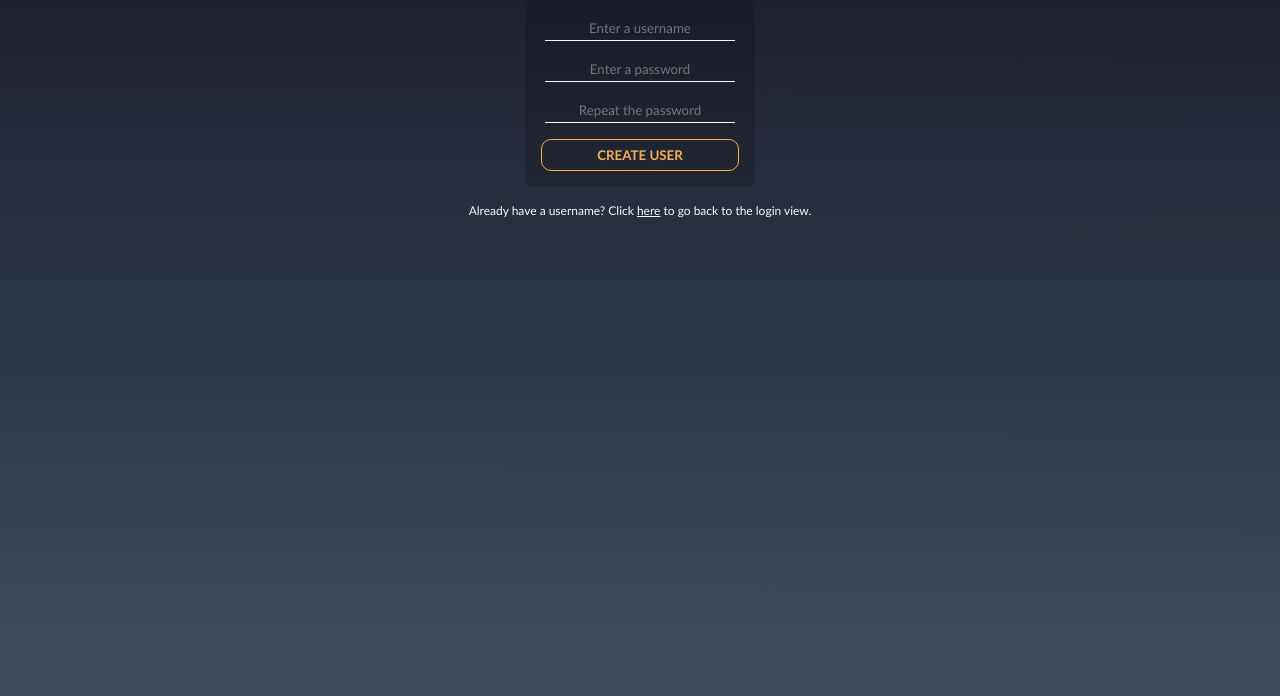
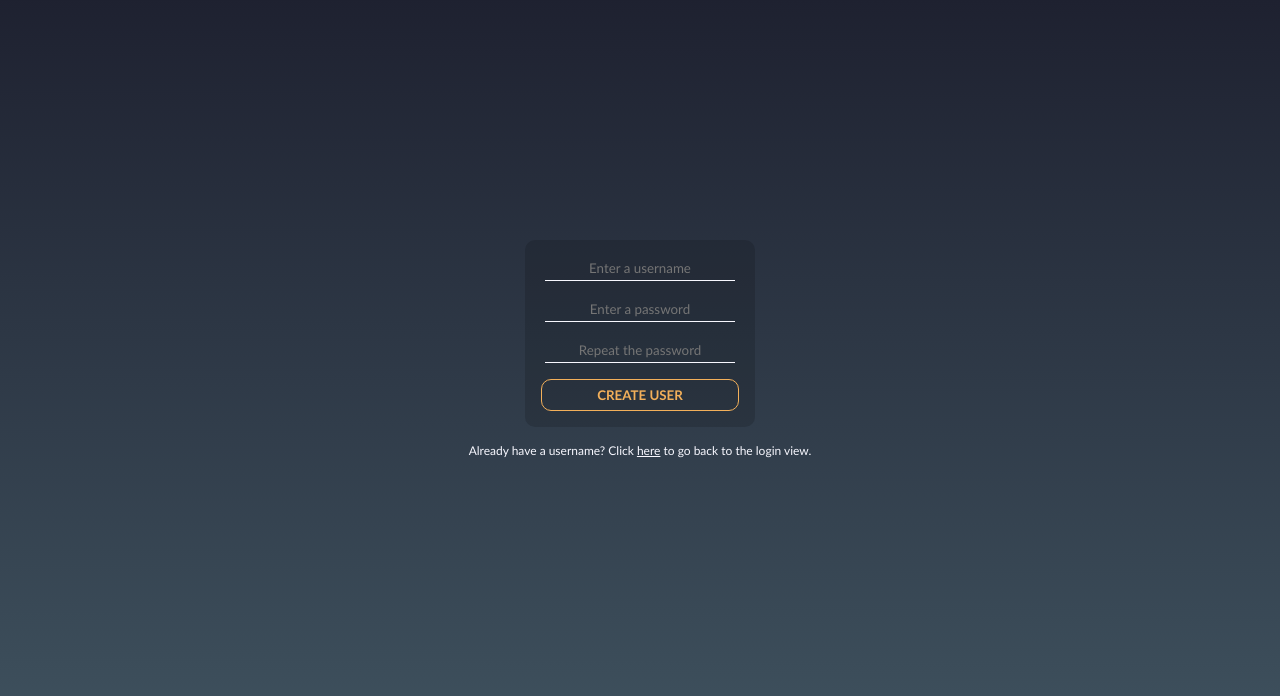
Before and after one commit to VicentBotellaFerragud/Chatroom-Application, a Django app: page /register/ in a window 1280 px wide. Shown: the part 55-751 px from the top of the page. Run offline with Django 4.2, Linux system fonts and the light colour scheme.

Commit message:
Update style.css

```diff
--- a/django_chatroom_application/static/css/style.css
+++ b/django_chatroom_application/static/css/style.css
@@ -57,7 +57,7 @@ nav h1 span {
     margin-left: .25rem;
 }
 
-.dynamic-content-cotainer {
+.dynamic-content-container {
    height: calc(100vh - 135px);
    padding: 16px;
 }
```
